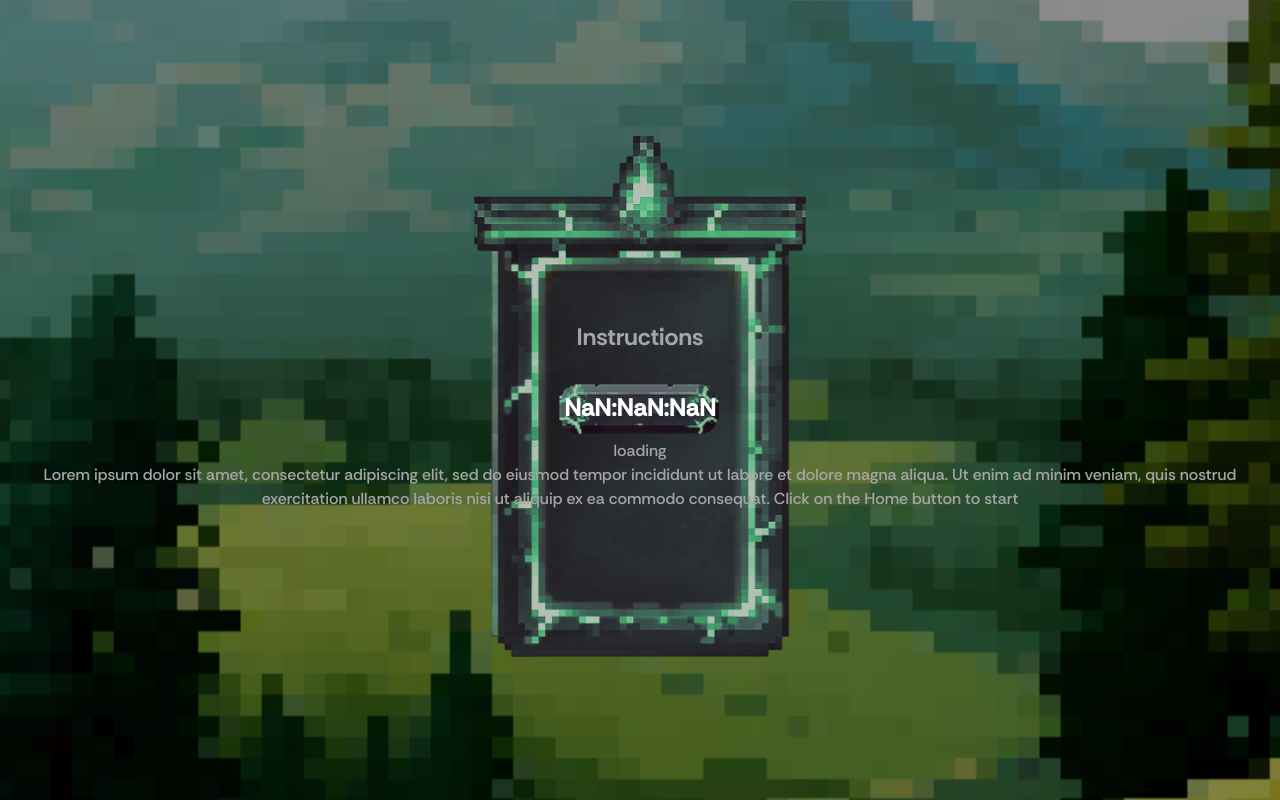
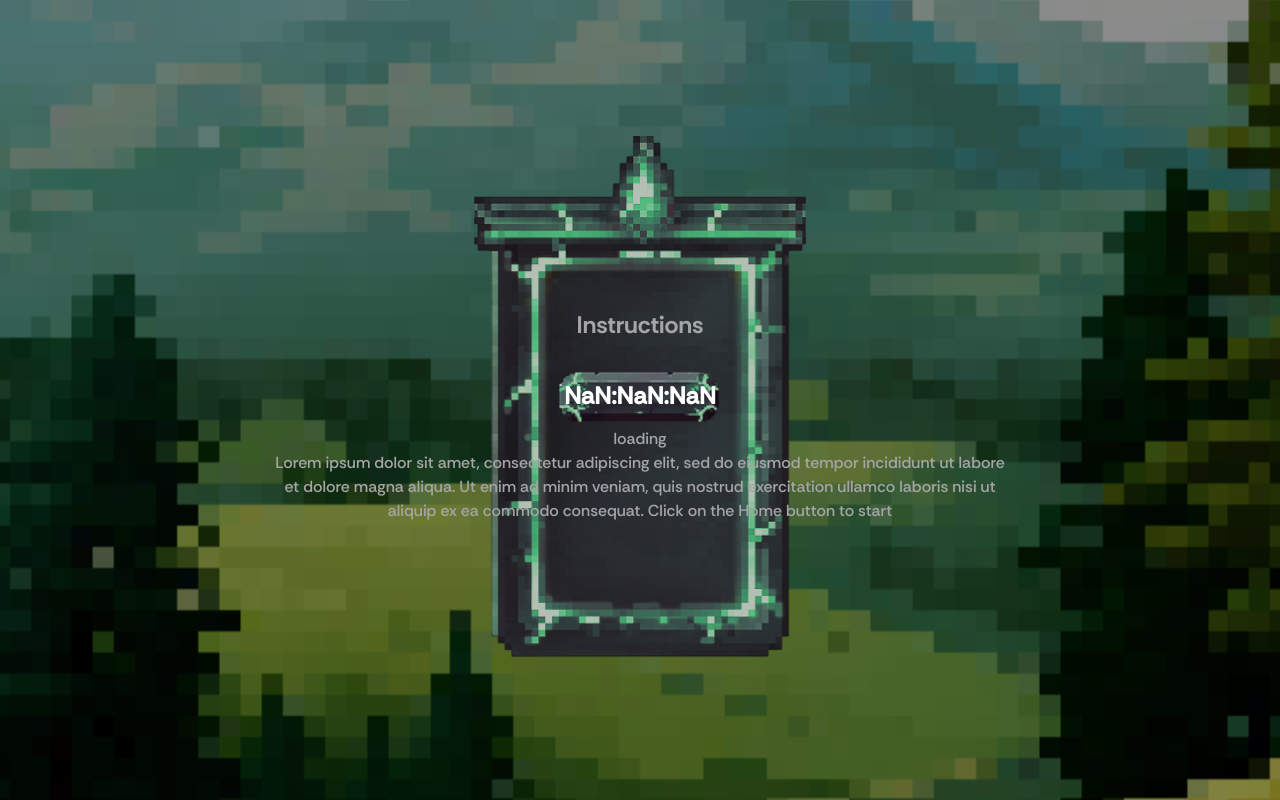
Before and after one commit to CodeChefVIT/clueminati-2025, a Next.js app: page /instructions in a window 1280 px wide. Built offline with nearby package versions, Linux system fonts and the light colour scheme; no server answers; the database is empty.

Commit message:
fix: instruction overflow

```diff
--- a/src/app/instructions/page.tsx
+++ b/src/app/instructions/page.tsx
@@ -32,7 +32,7 @@ export default function Instructions({ timeLeft }: { timeLeft?: number }) {
         </div>
         <p className="text-center text-[#A5A5A5] text-sm sm:text-base">{currentRound}</p>
 
-        <p className="text-center text-[#A5A5A5] text-sm sm:text-base">
+        <p className="text-center text-[#A5A5A5] text-sm sm:text-base px-8 max-w-[70%] sm:max-w-[65%] break-words">
           Lorem ipsum dolor sit amet, consectetur adipiscing elit, sed do
           eiusmod tempor incididunt ut labore et dolore magna aliqua. Ut enim ad
           minim veniam, quis nostrud exercitation ullamco laboris nisi ut
```
